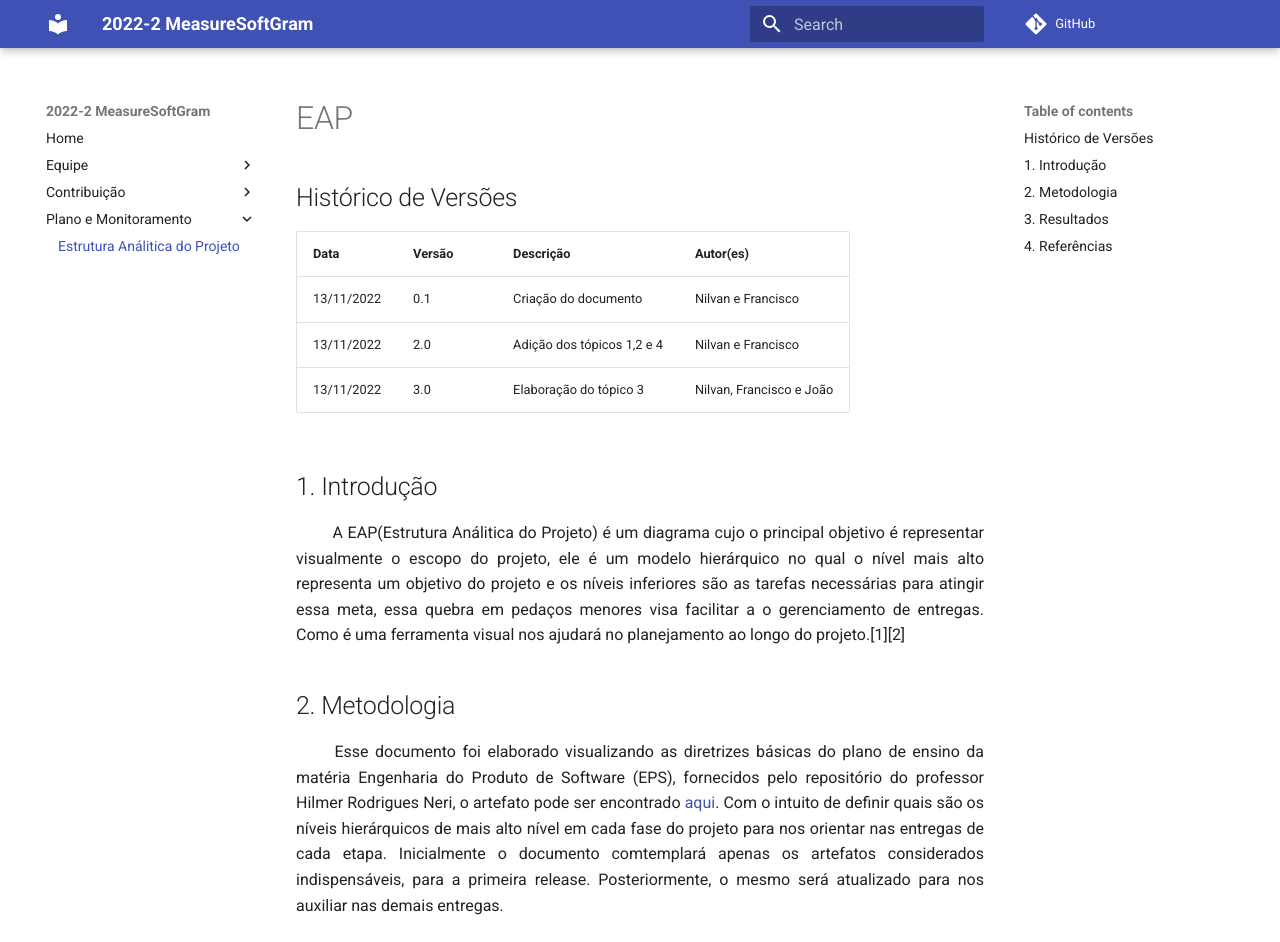
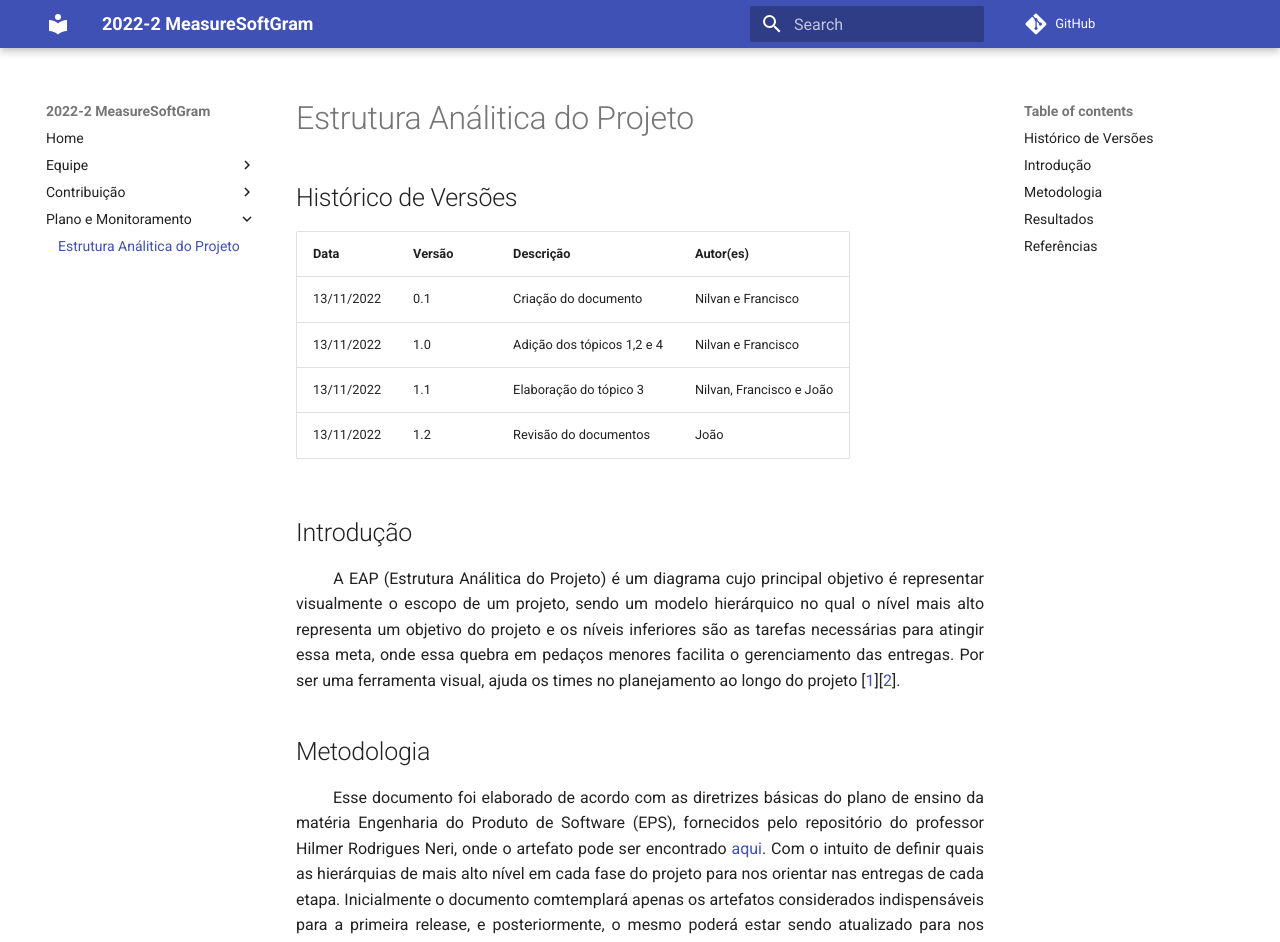
Before and after one commit to fga-eps-mds/2022-2-MeasureSoftGram-Doc, an MkDocs documentation site: the page built from docs/plano-monitoramento/EAP.md, in a window 1280 px wide and 1400 px high. Shown: the top 942 px of the window. Built offline with MkDocs 1.6.1 and Material for MkDocs 9.7.7, drawn with Linux system fonts in a browser that asks for light colours; comment, search, counter and statistics services are not loaded; some of the changed text lies outside the part shown.

Commit message:
#15 Correções textuais do documento

```diff
--- a/docs/plano-monitoramento/EAP.md
+++ b/docs/plano-monitoramento/EAP.md
@@ -1,34 +1,32 @@
-# EAP
-
-
 ## Histórico de Versões
 
 Data|Versão|Descrição|Autor(es)
 -|-|-|-
 13/11/2022|0.1| Criação do documento |Nilvan e Francisco|
-13/11/2022|2.0| Adição dos tópicos 1,2 e 4 |Nilvan e Francisco|
-13/11/2022|3.0| Elaboração do tópico 3 |Nilvan, Francisco e João|
+13/11/2022|1.0| Adição dos tópicos 1,2 e 4 |Nilvan e Francisco|
+13/11/2022|1.1| Elaboração do tópico 3 |Nilvan, Francisco e João|
+13/11/2022|1.2| Revisão do documentos |João|
 
 
-## 1. Introdução
+## Introdução
 <p align="justify">&emsp;&emsp;
-  A EAP(Estrutura Análitica do Projeto) é um diagrama cujo o principal objetivo é representar visualmente o escopo do projeto, ele é um modelo hierárquico no qual o nível mais alto representa um objetivo do projeto e os níveis inferiores são as tarefas necessárias para atingir essa meta, essa quebra em pedaços menores visa facilitar a o gerenciamento de entregas. Como é uma ferramenta visual nos ajudará no planejamento ao longo do projeto.[1][2]
+  A EAP (Estrutura Análitica do Projeto) é um diagrama cujo principal objetivo é representar visualmente o escopo de um projeto, sendo um modelo hierárquico no qual o nível mais alto representa um objetivo do projeto e os níveis inferiores são as tarefas necessárias para atingir essa meta, onde essa quebra em pedaços menores facilita o gerenciamento das entregas. Por ser uma ferramenta visual, ajuda os times no planejamento ao longo do projeto [<a href=./#referencias>1</a>][<a href=./#referencias>2</a>].
 </p>
 
 
-## 2. Metodologia
+## Metodologia
 <p align="justify">&emsp;&emsp;
-  Esse documento foi elaborado visualizando as diretrizes básicas do plano de ensino da matéria Engenharia do Produto de Software (EPS), fornecidos pelo repositório do professor Hilmer Rodrigues Neri, o artefato pode ser encontrado <a href="https://github.com/fga-eps-mds/A-Disciplina-MDS-EPS/blob/master/PlanosDeEnsino/EPS_Plano_de_Ensino.md">aqui</a>. Com o intuito de definir quais são os níveis hierárquicos de mais alto nível em cada fase do projeto para nos orientar nas entregas de cada etapa. Inicialmente o documento comtemplará apenas os artefatos considerados indispensáveis, para a primeira release. Posteriormente, o mesmo será atualizado para nos auxiliar nas demais entregas.
+  Esse documento foi elaborado de acordo com as diretrizes básicas do plano de ensino da matéria Engenharia do Produto de Software (EPS), fornecidos pelo repositório do professor Hilmer Rodrigues Neri, onde o artefato pode ser encontrado <a href="https://github.com/fga-eps-mds/A-Disciplina-MDS-EPS/blob/master/PlanosDeEnsino/EPS_Plano_de_Ensino.md">aqui</a>. Com o intuito de definir quais as hierárquias de mais alto nível em cada fase do projeto para nos orientar nas entregas de cada etapa. Inicialmente o documento comtemplará apenas os artefatos considerados indispensáveis para a primeira release, e posteriormente, o mesmo poderá estar sendo atualizado para nos auxiliar nas demais entregas.
 </p>
 
-## 3. Resultados
+## Resultados
 
 A visualização em tela cheia do documento pode ser encontrada <a href="https://whimsical.com/measuresoftgran-BULfGZUDssAFb7zBE1cu6S@VsSo8s35WwMY7F9NuUnDPu">aqui</a>.
 
 <iframe style="width: 100%; height: 500px" src="https://whimsical.com/embed/BULfGZUDssAFb7zBE1cu6S"></iframe>
 
 
-## 4. Referências
+## Referências
 
 > [1] EAP - Artia. Disponível em [https://artia.com/blog/como-fazer-eap-na-gestao-de-projetos/](https://artia.com/blog/como-fazer-eap-na-gestao-de-projetos/)
 
```
